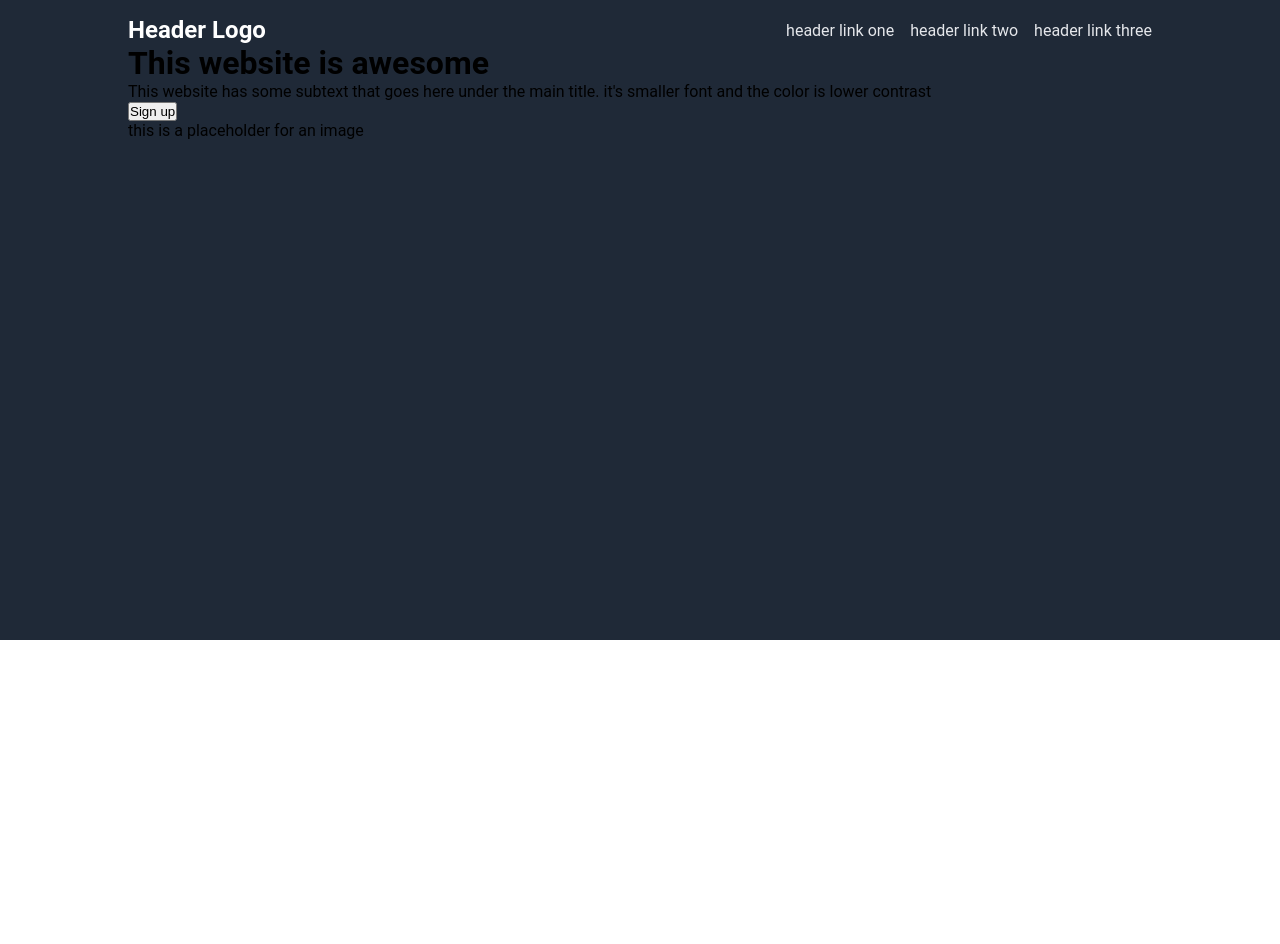
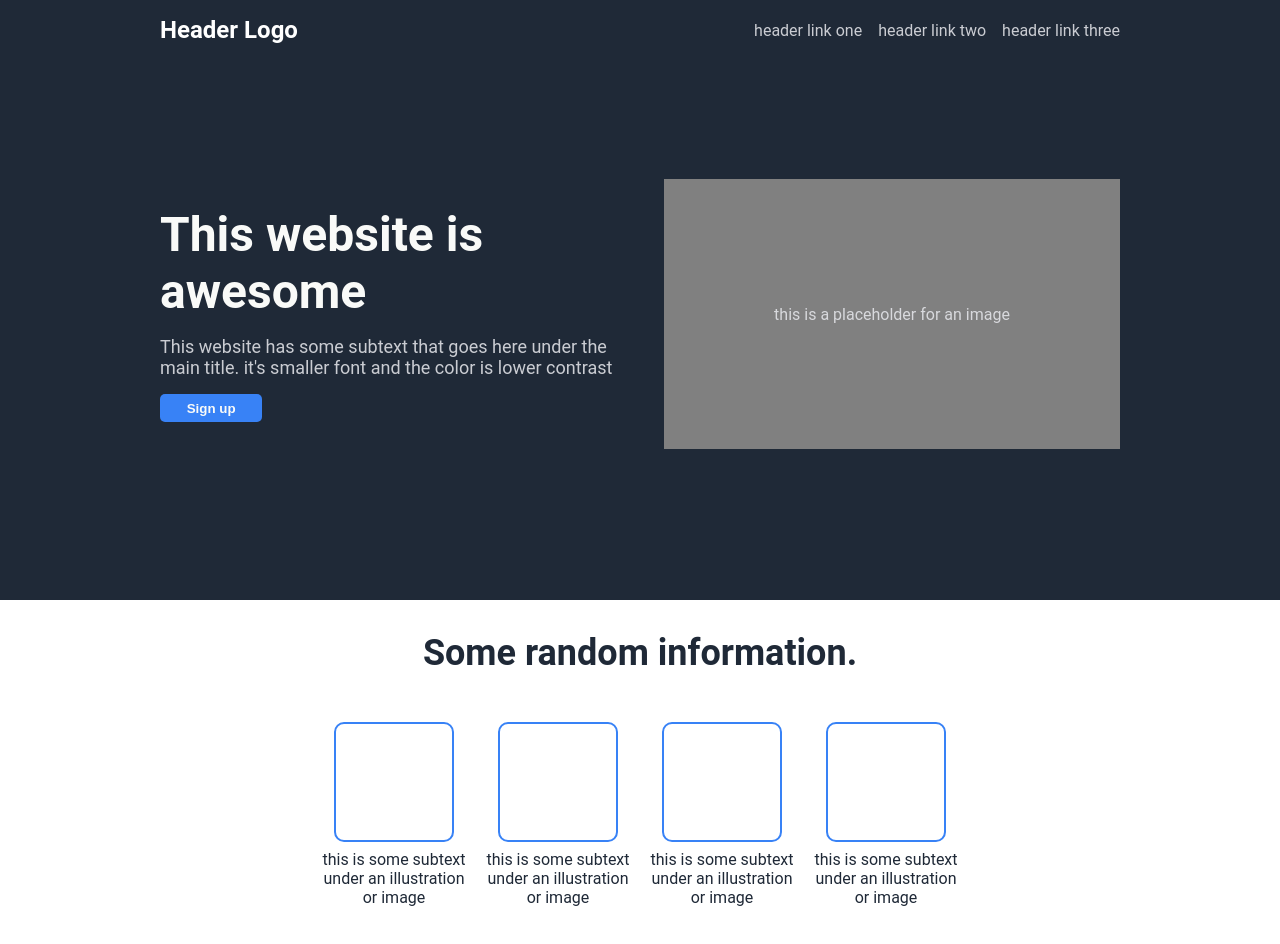
Before and after one commit to AdrianGallano/mini-landing-page, a plain HTML site: page index.html in a window 1280 px wide. Before the commit the page ends 800 px from the top, so only its background shows below. Drawn offline with Linux system fonts and the light colour scheme.

Commit message:
Add information section

```diff
--- a/index.html
+++ b/index.html
@@ -37,7 +37,39 @@
 
     <!-- ignore -->
     <div class="information">
+        <h1>Some random information.</h1>
+        <div class="information-content">
 
+            <div class="information-content-item">
+
+                <div class="info-box"></div>
+                <p class="sub-text-info">this is some subtext under an illustration or image</p>
+
+            </div>
+
+            <div class="information-content-item">
+
+                <div class="info-box"></div>
+                <p class="sub-text-info">this is some subtext under an illustration or image</p>
+
+            </div>
+
+            <div class="information-content-item">
+
+                <div class="info-box"></div>
+                <p class="sub-text-info">this is some subtext under an illustration or image</p>
+
+            </div>
+
+            <div class="information-content-item">
+
+                <div class="info-box"></div>
+                <p class="sub-text-info">this is some subtext under an illustration or image</p>
+
+            </div>
+        </div>
     </div>
+
+
 </body>
 </html>
--- a/style.css
+++ b/style.css
@@ -4,8 +4,18 @@
     --hero-main-text-color: #f9faf8;
     --hero-main-text-size: 48px;
     --hero-main-text-weigth: bolder;
-    --hero-secondary-text-color: #e5e7eb;
+    --hero-secondary-text-color: #e5e7ebdc;
     --hero-secondary-text-size: 18px;
+    --header-logo-text-color: #f9faf8;
+    --header-logo-text-size: 24px;
+    --button-color: #3882f6;
+    --information-header-text-size: 36px;
+    --information-header-text-weight: bolder;
+    --information-header-text-color: #1f2937;
+    --quote-section-background-color: #e5e7eb;
+    --quote-section-text-color: #1F2937;
+    --quote-section-text-size: 36px;
+    --quote-section-text-weight: lighter;
 }
 
 /* General */
@@ -21,9 +31,12 @@ body{
 
 /* Header */
 .header{
+    display: flex;
+    flex-direction: column;
+
     background-color: var(--hero-footer-background);
-    padding: 1em 8em;
-    height: 80vh;
+    padding: 1em 10em;
+    height: 75vh;
 }
 
 /* Navigation */
@@ -50,3 +63,88 @@ body{
 }
 
 /* Content */
+.header-content{
+    display: flex;
+    align-items: center;
+    flex: 1;
+    gap: 3em;
+}
+
+.content-one,
+.content-two{
+    flex: 1;
+}
+
+.content-one{
+    display: flex;
+    flex-direction: column;
+    align-items: flex-start;
+    gap: 1em;
+}
+
+.content-two{
+    display: flex;
+    align-items: center;
+    justify-content: center;
+    background-color: grey;
+    height: 50%;
+    color: var(--hero-secondary-text-color);
+}
+
+.head-text{
+    color: var(--hero-main-text-color);
+    font-size: var(--hero-main-text-size);
+    font-weight: var(--hero-main-text-weigth);
+}
+
+.sub-text{
+    font-size: var(--hero-secondary-text-size);
+    color: var(--hero-secondary-text-color);
+}
+
+.header-button{
+    background-color: var(--button-color);
+    border: none;
+    border-radius: 5px;
+    padding: .5em 2em;
+    color: var(--hero-main-text-color);
+    font-weight: var(--hero-main-text-weigth);
+}
+
+/*  Information */
+.information{
+    display: flex;
+    flex-direction: column;
+    height: 60vh;
+    align-items: center;
+    gap: 3em;
+    padding: 2em 0;
+    color: var(--information-header-text-color);
+}
+
+.information h1{
+    font-size: var(--information-header-text-size);
+    font-weight: var(--information-header-text-weight);
+}
+
+.information-content{
+    display: flex;
+    width: 50%;
+    gap: 1em;
+}
+
+.information-content-item{
+    display: flex;
+    flex-direction: column;
+    text-align: center;
+    align-items: center;
+    gap: .5em;
+
+}
+
+.info-box{
+    height: 120px;
+    width: 120px;
+    border: 2px solid var(--button-color) ;
+    border-radius: 10px;
+}
```
